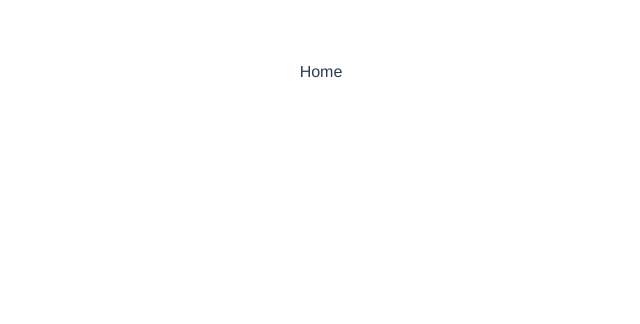
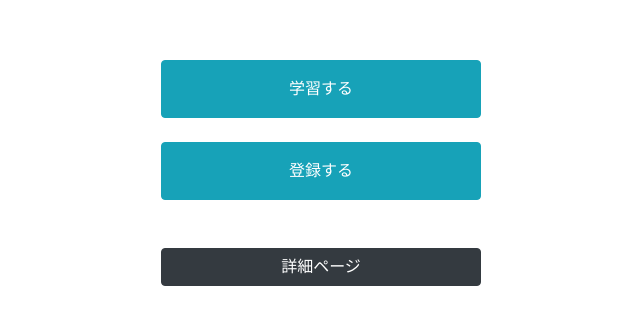
Before and after one commit to RyunosukeKawakami/variance-learning, a Vue app: page / in a window 1280 px wide. Shown: the top 324 px of the page, without its empty margins (319-959 px from the left). Built offline with nearby package versions, Linux system fonts and the light colour scheme.

Commit message:
Home画面のボタンを実装

```diff
--- a/src/components/Home.vue
+++ b/src/components/Home.vue
@@ -1,5 +1,9 @@
 <template>
-  <p>Home</p>
+  <div class="d-flex flex-column align-items-center">
+    <b-button variant="info col-sm-3 mb-4 py-3">学習する</b-button>
+    <b-button variant="info col-sm-3 py-3">登録する</b-button>
+    <b-button variant="dark col-sm-3 mt-5">詳細ページ</b-button>
+  </div>
 </template>
 
 <script>
```
